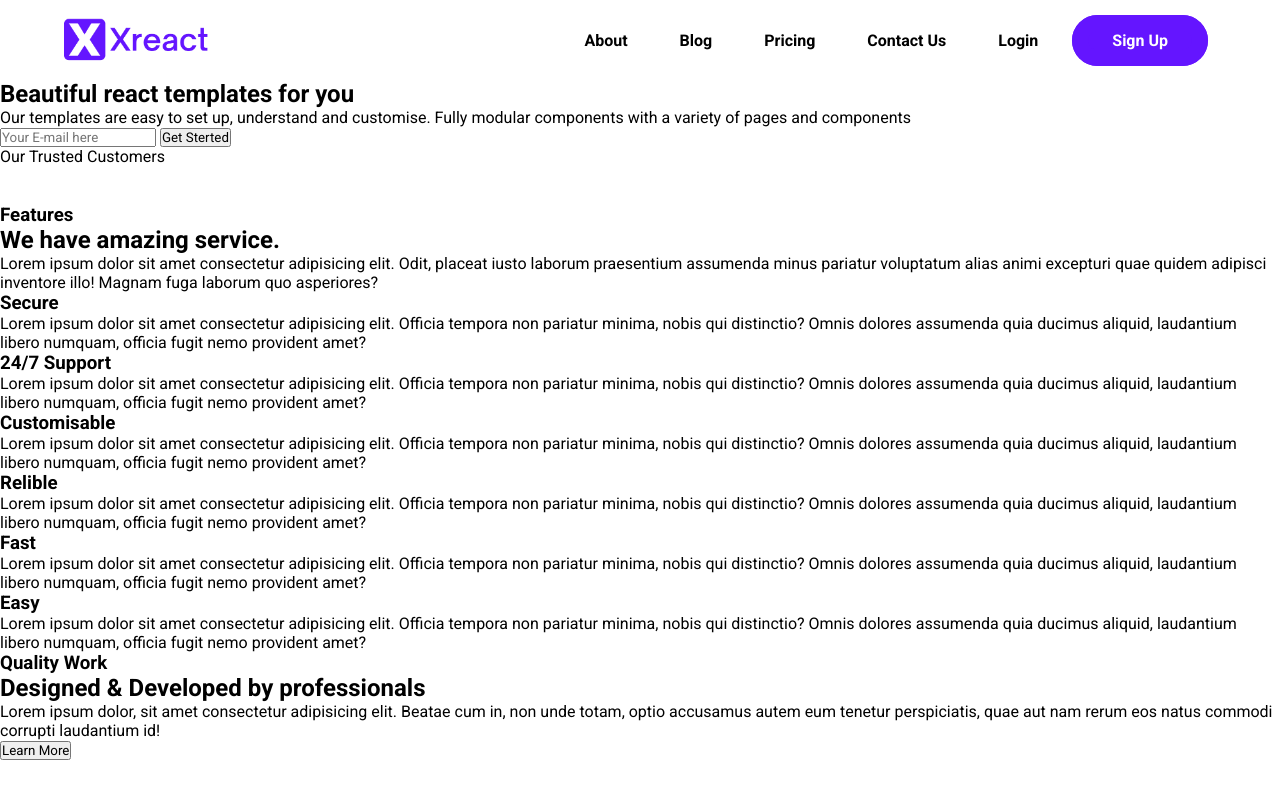
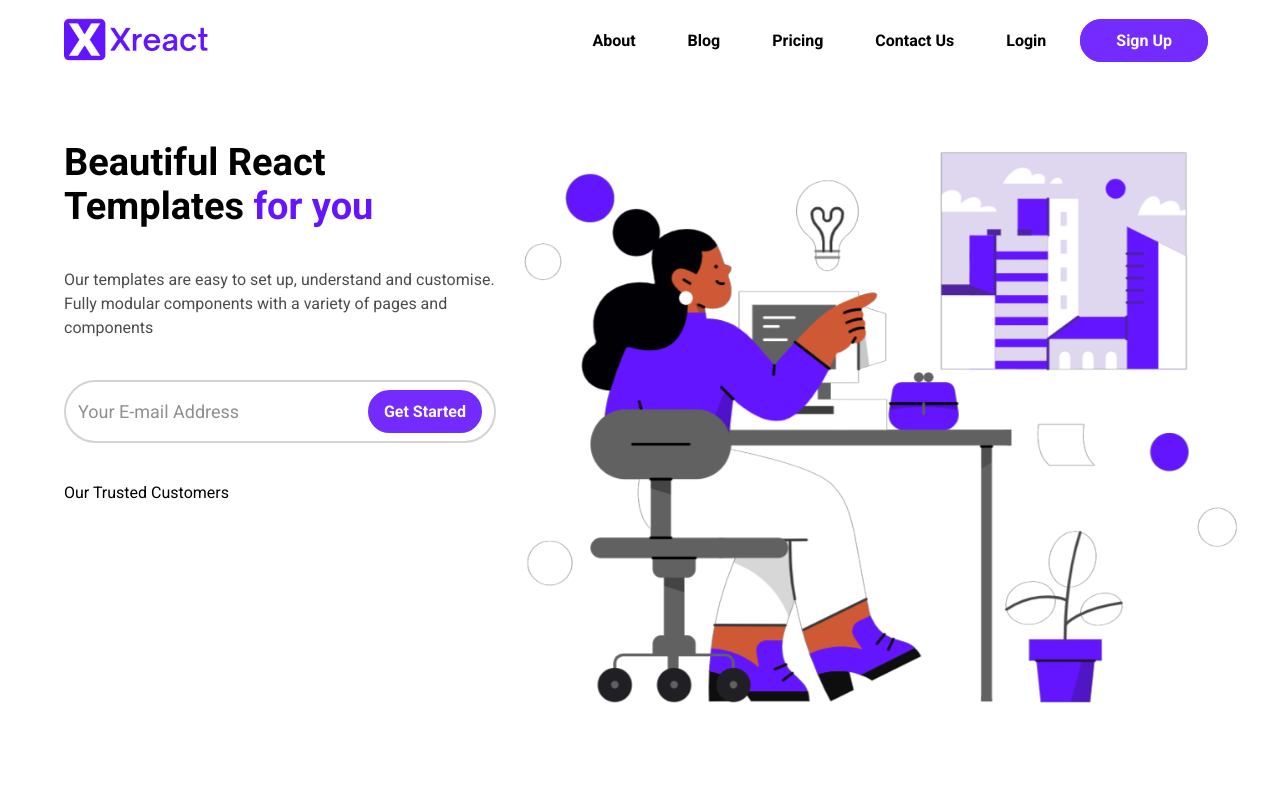
Before and after one commit to davidmuir1999/Project-1---Xreact, a plain HTML site: page Project 1/index.html in a window 1280 px wide. Shown: the top 795 px of the page. Drawn offline with Linux system fonts and the light colour scheme.

Commit message:
Add files via upload

```diff
--- a/Project 1/index.html
+++ b/Project 1/index.html
@@ -16,7 +16,7 @@
             <div class="nav__container">
                 <img class="Logo" src="./Assets/X.png" alt="">
                 <ul>
-                    <li><a  href="" class="nav__link">About</a></li>
+                    <li><a href="" class="nav__link">About</a></li>
                     <li><a href="" class="nav__link">Blog</a></li>
                     <li><a href="" class="nav__link">Pricing</a></li>
                     <li><a href="" class="nav__link">Contact Us</a></li>
@@ -26,22 +26,23 @@
             </div>
         </nav>
         <header>
+            <div class="header__section">
+                <div class="header__main">
                     <div>
-                <div>
-                    <h1>Beautiful react templates for you</h1>
-                    <p>Our templates are easy to set up, understand and customise. Fully modular components with a
+                        <h1 class="header__heading">Beautiful React Templates <span class="purple">for you</span></h1>
+                        <p class="header__para">Our templates are easy to set up, understand and customise. Fully modular components with a
                             variety of pages and components</p>
                     </div>
-                <div>
-                    <input type="text" placeholder="Your E-mail here">
-                    <button>Get Sterted</button>
+                    <div class="address__border">
+                        <input class="address__txt" type="text" placeholder="Your E-mail Address">
+                        <button class="address__btn">Get Started</button>
                     </div>
                     <div>
                         <p>Our Trusted Customers</p>
                         <img src="" alt="">
                     </div>
-                <figure>
-                    <img src="" alt="">
+                </div>
+                    <img class="header__img" src="./Assets/person-studying-at-a-desk.png" alt="">
                 </figure>
             </div>
         </header>
@@ -296,7 +297,9 @@
                         <h2>
                             Reasonable & Flexible Plans
                         </h2>
-                        <p>Lorem ipsum dolor sit amet consectetur adipisicing elit. Error optio nesciunt veniam sapiente praesentium eligendi voluptatibus possimus dolores, quaerat, ipsum facilis est necessitatibus nam? Harum modi quo aperiam optio et?</p>
+                        <p>Lorem ipsum dolor sit amet consectetur adipisicing elit. Error optio nesciunt veniam sapiente
+                            praesentium eligendi voluptatibus possimus dolores, quaerat, ipsum facilis est
+                            necessitatibus nam? Harum modi quo aperiam optio et?</p>
                     </div>
                     <div>
                         <div>
@@ -369,7 +372,9 @@
                                 Our clients <span>Love Us</span>
                             </h2>
                             <p>
-                            Lorem ipsum dolor sit amet consectetur adipisicing elit. Reprehenderit aliquam culpa eum inventore, distinctio amet, nisi quibusdam dolor omnis quae eius sunt facilis aliquid quas ipsam reiciendis nostrum voluptatum officia.
+                                Lorem ipsum dolor sit amet consectetur adipisicing elit. Reprehenderit aliquam culpa eum
+                                inventore, distinctio amet, nisi quibusdam dolor omnis quae eius sunt facilis aliquid
+                                quas ipsam reiciendis nostrum voluptatum officia.
                             </p>
                             <div>
                                 <i></i>
@@ -384,7 +389,9 @@
                                 </h3>
                             </div>
                             <blockquote>
-                            Lorem ipsum dolor sit amet, consectetur adipisicing elit. Voluptate, impedit repudiandae, recusandae corporis repellat ex temporibus, eius similique qui nobis iure laborum incidunt enim totam doloribus eligendi nostrum nesciunt saepe?
+                                Lorem ipsum dolor sit amet, consectetur adipisicing elit. Voluptate, impedit
+                                repudiandae, recusandae corporis repellat ex temporibus, eius similique qui nobis iure
+                                laborum incidunt enim totam doloribus eligendi nostrum nesciunt saepe?
                             </blockquote>
                             <div>
                                 <div>
@@ -437,7 +444,9 @@
                                     <i></i>
                                 </dt>
                                 <dd>
-                                    Lorem ipsum dolor sit amet, consectetur adipisicing elit. Sequi nostrum perspiciatis velit ad dolorem, maxime fuga repellendus excepturi impedit qui assumenda similique placeat laborum eaque nemo harum facere nisi cum.
+                                    Lorem ipsum dolor sit amet, consectetur adipisicing elit. Sequi nostrum perspiciatis
+                                    velit ad dolorem, maxime fuga repellendus excepturi impedit qui assumenda similique
+                                    placeat laborum eaque nemo harum facere nisi cum.
                                 </dd>
                             </div>
                             <div>
@@ -448,7 +457,9 @@
                                     <i></i>
                                 </dt>
                                 <dd>
-                                    Lorem ipsum dolor sit amet, consectetur adipisicing elit. Sequi nostrum perspiciatis velit ad dolorem, maxime fuga repellendus excepturi impedit qui assumenda similique placeat laborum eaque nemo harum facere nisi cum.
+                                    Lorem ipsum dolor sit amet, consectetur adipisicing elit. Sequi nostrum perspiciatis
+                                    velit ad dolorem, maxime fuga repellendus excepturi impedit qui assumenda similique
+                                    placeat laborum eaque nemo harum facere nisi cum.
                                 </dd>
                             </div>
                             <div>
@@ -459,7 +470,9 @@
                                     <i></i>
                                 </dt>
                                 <dd>
-                                    Lorem ipsum dolor sit amet, consectetur adipisicing elit. Sequi nostrum perspiciatis velit ad dolorem, maxime fuga repellendus excepturi impedit qui assumenda similique placeat laborum eaque nemo harum facere nisi cum.
+                                    Lorem ipsum dolor sit amet, consectetur adipisicing elit. Sequi nostrum perspiciatis
+                                    velit ad dolorem, maxime fuga repellendus excepturi impedit qui assumenda similique
+                                    placeat laborum eaque nemo harum facere nisi cum.
                                 </dd>
                             </div>
                             <div>
@@ -470,7 +483,9 @@
                                     <i></i>
                                 </dt>
                                 <dd>
-                                    Lorem ipsum dolor sit amet, consectetur adipisicing elit. Sequi nostrum perspiciatis velit ad dolorem, maxime fuga repellendus excepturi impedit qui assumenda similique placeat laborum eaque nemo harum facere nisi cum.
+                                    Lorem ipsum dolor sit amet, consectetur adipisicing elit. Sequi nostrum perspiciatis
+                                    velit ad dolorem, maxime fuga repellendus excepturi impedit qui assumenda similique
+                                    placeat laborum eaque nemo harum facere nisi cum.
                                 </dd>
                             </div>
                             <div>
@@ -481,7 +496,9 @@
                                     <i></i>
                                 </dt>
                                 <dd>
-                                    Lorem ipsum dolor sit amet, consectetur adipisicing elit. Sequi nostrum perspiciatis velit ad dolorem, maxime fuga repellendus excepturi impedit qui assumenda similique placeat laborum eaque nemo harum facere nisi cum.
+                                    Lorem ipsum dolor sit amet, consectetur adipisicing elit. Sequi nostrum perspiciatis
+                                    velit ad dolorem, maxime fuga repellendus excepturi impedit qui assumenda similique
+                                    placeat laborum eaque nemo harum facere nisi cum.
                                 </dd>
                             </div>
                             <div>
@@ -492,7 +509,9 @@
                                     <i></i>
                                 </dt>
                                 <dd>
-                                    Lorem ipsum dolor sit amet, consectetur adipisicing elit. Sequi nostrum perspiciatis velit ad dolorem, maxime fuga repellendus excepturi impedit qui assumenda similique placeat laborum eaque nemo harum facere nisi cum.
+                                    Lorem ipsum dolor sit amet, consectetur adipisicing elit. Sequi nostrum perspiciatis
+                                    velit ad dolorem, maxime fuga repellendus excepturi impedit qui assumenda similique
+                                    placeat laborum eaque nemo harum facere nisi cum.
                                 </dd>
                             </div>
                         </dl>
--- a/Project 1/styles.css
+++ b/Project 1/styles.css
@@ -67,16 +67,85 @@ li{
 
 .nav__signup{
     border: 16px solid #6415ff;
-    border-radius: 32px;
+    border-radius: 36px;
     font-size: 16px;
     font-weight: bold;
     color: white;
     background-color: #6415ff;
-    padding: 0px 24px  ;
+    opacity: 0.9;
+    padding: 0px 24px;
+    border-width: 12px;
+    transition: ease 300ms;
 }
 
 .nav__signup:hover{
-    background-color:rgb(61, 13, 156);
-    border-color: rgb(61, 13, 156) ;
+    opacity: 1;
+
+}
+
+.header__section{
+    max-width: 1200px;
+    margin: 0 auto;
+    display: flex;
+    width: 100%;
+}
+
+.header__main{
+    width: 40%;
+    display: flex;
+    flex-direction: column;
+    padding: 60px 24px;
+}
+
+.header__img{
+    width: 60%;
+}
+
+.header__heading{
+    font-size: 38px;
+    margin-bottom: 40px;
+}
+
+.header__para{
+    font-size: 16px;
+    line-height: 24px;
+    opacity: 0.7;
+    margin-bottom: 40px;
+}
+
+.purple{
+    color: #6415ff;
+}
+
+.address__border{
+    border: 2px solid lightgray;
+    padding: 8px 12px;
+    border-radius: 999px;
+    display: flex;
+    justify-content: space-between;
+    margin-bottom: 40px;
+}
+
+.address__txt{
+    border: 0;
+    font-size: 18px;
+    font-weight: lighter;
+    opacity: 0.8;
+}
+
+.address__btn{
+    border: 16px solid #6415ff;
+    border-radius: 999px;
+    font-size: 16px;
+    font-weight: bold;
+    color: white;
+    background-color: #6415ff;
+    opacity: 0.9;
+    padding: 0px 4px;
+    border-width: 12px;
     transition: ease 300ms;
 }
+
+.address__btn:hover{
+    opacity: 1;
+}
```
Also changed, not shown: Project 1/Assets/person-studying-at-a-desk.png (added). Lines whose indentation alone changed are shown as unchanged.
